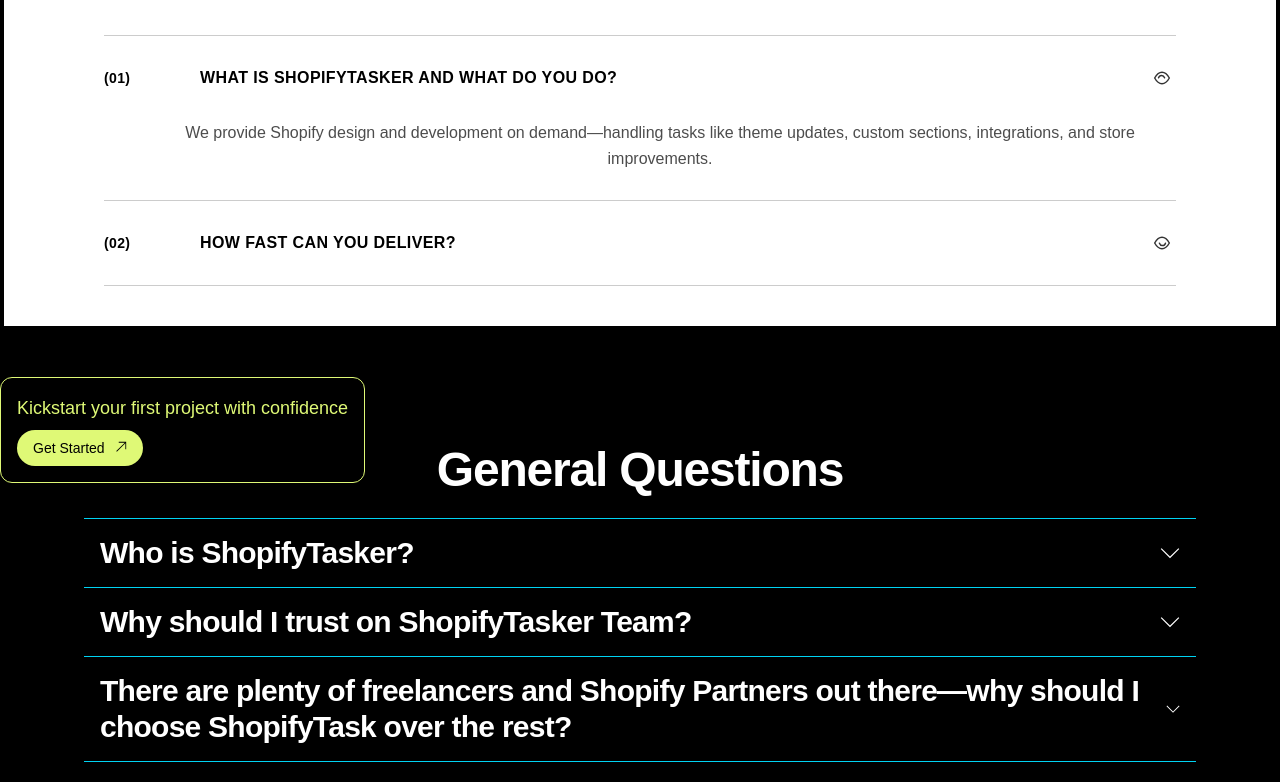
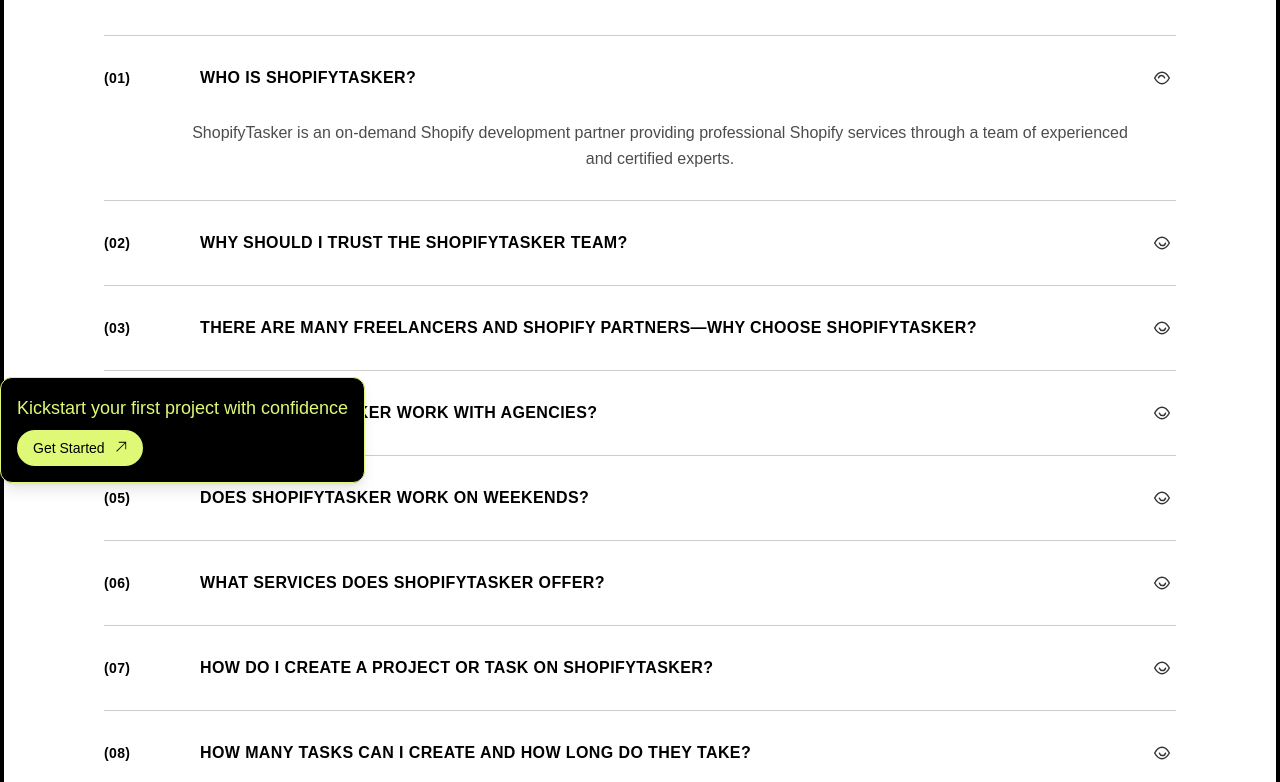
Before and after one commit to Vijendra2016/shopifytaskerwebapp, a Next.js app: page /faq in a window 1280 px wide. Shown: the part 313-1095 px from the top of the page. Built offline with nearby package versions, Linux system fonts and the light colour scheme; no server answers; what tailwindcss-animated would draw is missing.

Commit message:
HP - Section update

```diff
--- a/src/app/faq/page.tsx
+++ b/src/app/faq/page.tsx
@@ -6,17 +6,64 @@ import FaqBlacksmith from "../components/FaqBlacksmith";
 
 const faqItems = [
   {
-    question: "What is ShopifyTasker and what do you do?",
+    question: "Who is ShopifyTasker?",
     answer:
-      "We provide Shopify design and development on demand—handling tasks like theme updates, custom sections, integrations, and store improvements.",
+      "ShopifyTasker is an on-demand Shopify development partner providing professional Shopify services through a team of experienced and certified experts.",
   },
   {
-    question: "How fast can you deliver?",
+    question: "Why should I trust the ShopifyTasker team?",
     answer:
-      "Most tasks are completed within 24–72 hours depending on complexity. Urgent requests can be prioritized.",
+      "ShopifyTasker currently manages over 250+ Shopify stores and provides ongoing services to clients worldwide. We follow the motto “Work is Worship” and focus on delivering every task to the highest standard. We also offer a no upfront payment policy—you only pay once the work is completed to your satisfaction. You can review client feedback on our reviews page.",
   },
-  // ...
+  {
+    question:
+      "There are many freelancers and Shopify Partners—why choose ShopifyTasker?",
+    answer:
+      "While freelancers and Shopify Partners are available, many require full upfront payment before starting work. ShopifyTasker follows a no upfront payment policy, allowing you to pay only after the task is completed and approved.",
+  },
+  {
+    question: "Does ShopifyTasker work with agencies?",
+    answer:
+      "Yes, ShopifyTasker works with agencies and provides white-label Shopify development and ongoing support services.",
+  },
+  {
+    question: "Does ShopifyTasker work on weekends?",
+    answer:
+      "Yes, ShopifyTasker works on weekends for emergency or high-priority tasks when required.",
+  },
+  {
+    question: "What services does ShopifyTasker offer?",
+    answer:
+      "ShopifyTasker provides Shopify design and development services including custom theme development, theme customization, store setup, product migration, small tweaks, custom pages, Shopify SEO, and digital marketing services.",
+  },
+  {
+    question: "How do I create a project or task on ShopifyTasker?",
+    answer:
+      "You can create a task by submitting the Create Task form. Select the required services, describe your task, and provide your contact details. Our team will review your request and respond within 5 hours with a timeline and quotation.",
+  },
+  {
+    question: "How many tasks can I create and how long do they take?",
+    answer:
+      "You can create multiple tasks or projects at once. The completion time depends on the task type and complexity and is clearly mentioned in your quotation.",
+  },
+  {
+    question: "Does ShopifyTasker provide free support?",
+    answer:
+      "Yes, ShopifyTasker provides 15 days of free support for the specific task completed.",
+  },
+  {
+    question: "How much do ShopifyTasker services cost?",
+    answer:
+      "ShopifyTasker pricing depends on the task or project. Some services have fixed pricing, and overall pricing starts from $20.",
+  },
+  {
+    question: "Does ShopifyTasker charge upfront payment?",
+    answer:
+      "No. ShopifyTasker follows a strict no upfront payment policy—you pay only after the work is completed.",
+  },
 ];
+
+
 export const metadata: Metadata = {
   title: "ShopifyTasker Reviews",
   description:
```
